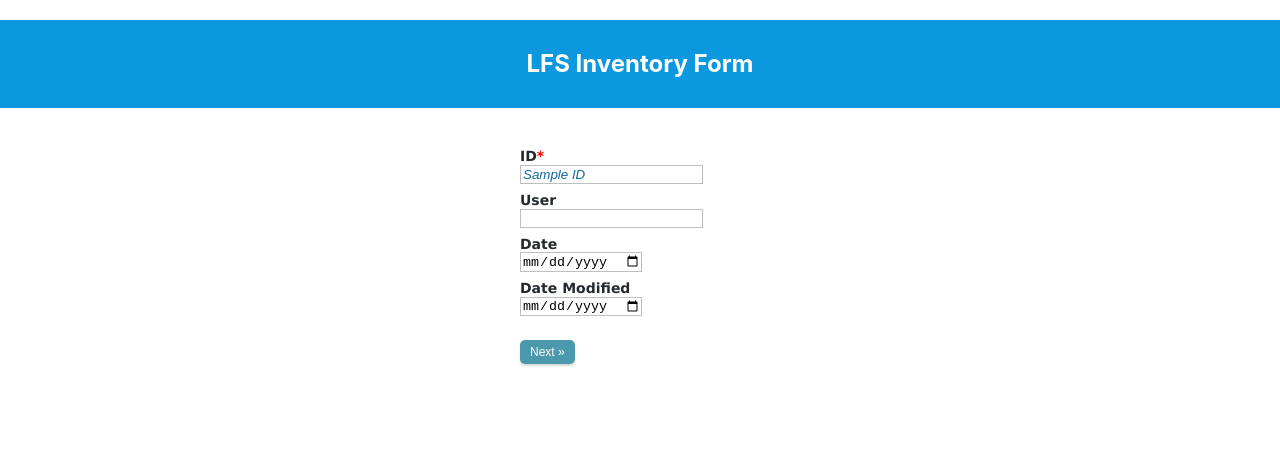
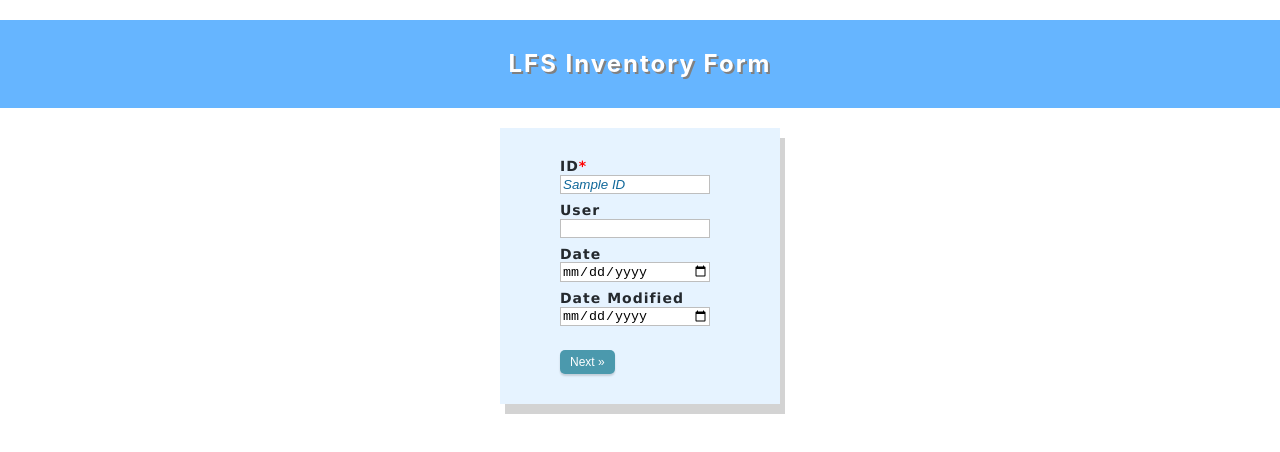
Before and after one commit to UBC-LFS/lfs-inventory, a React (Create React App) app: page / in a window 1280 px wide. Shown: the top 452 px of the page. Built offline with nearby package versions, Linux system fonts and the light colour scheme.

Commit message:
Add more CSS styles to form and main page

```diff
--- a/src/App.css
+++ b/src/App.css
@@ -13,7 +13,7 @@
   padding: 10px 0 40px 0;
   width: 100%;
   height: 38px;
-  background-color: #0b98de;
+  background-color: #66b5ff;
 }
 
 h1 {
@@ -23,4 +23,6 @@ h1 {
   font-family: -apple-system, BlinkMacSystemFont, "Segoe UI", Helvetica, Arial,
   sans-serif, "Apple Color Emoji", "Segoe UI Emoji", "Segoe UI Symbol";
   font-size: 24px;
+  letter-spacing: 2px;
+  text-shadow: 2px 2px grey;
 }
--- a/src/css/multistep.css
+++ b/src/css/multistep.css
@@ -34,10 +34,12 @@ code {
 
 form {
   max-width: 250px;
-  margin:10px auto;
-  padding: 30px 10px 10px 20px;
+  margin:20px auto;
+  padding: 30px 10px 30px 20px;
   font: 14px "Lucida Sans Unicode", "Lucida Grande", sans-serif;
   text-align: left;
+  background-color: #e6f3ff;
+  box-shadow: 5px 10px #D3D3D3;
 }
 
 .form-body {
@@ -110,6 +112,8 @@ label{
   display:block;
   font-weight: bold;
   margin-bottom: .05rem;
+  margin-left: 40px;
+  letter-spacing: 1px;
 }
 
 input {
@@ -124,6 +128,8 @@ input {
   outline: none;
   margin-bottom: 0.5rem;
   margin-right: 2px;
+  margin-left: 40px;
+  width: 150px;
 }
 
 .form .field-textarea{
@@ -160,6 +166,7 @@ button {
   outline: none;
   margin-top: 1rem;
   -webkit-appearance: none;
+  margin-left: 40px;
 }
 
 button:disabled {
```
